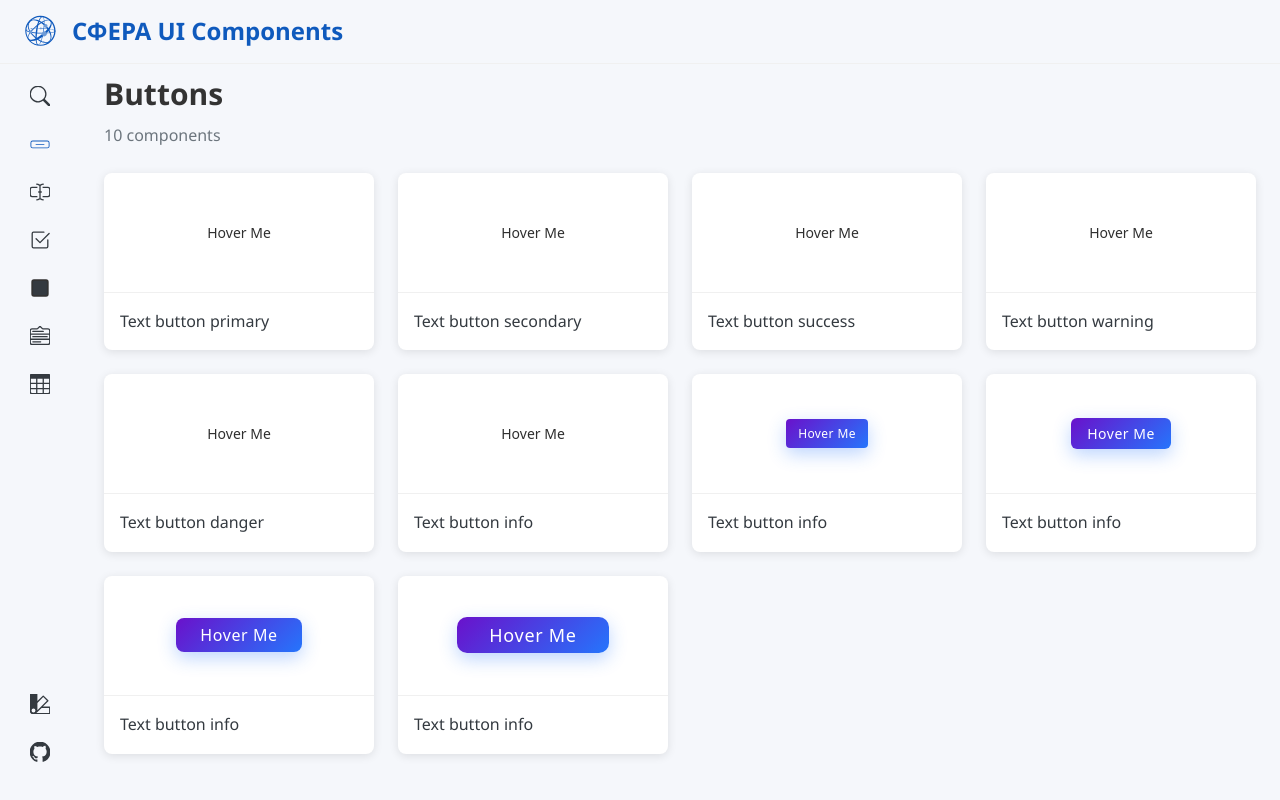
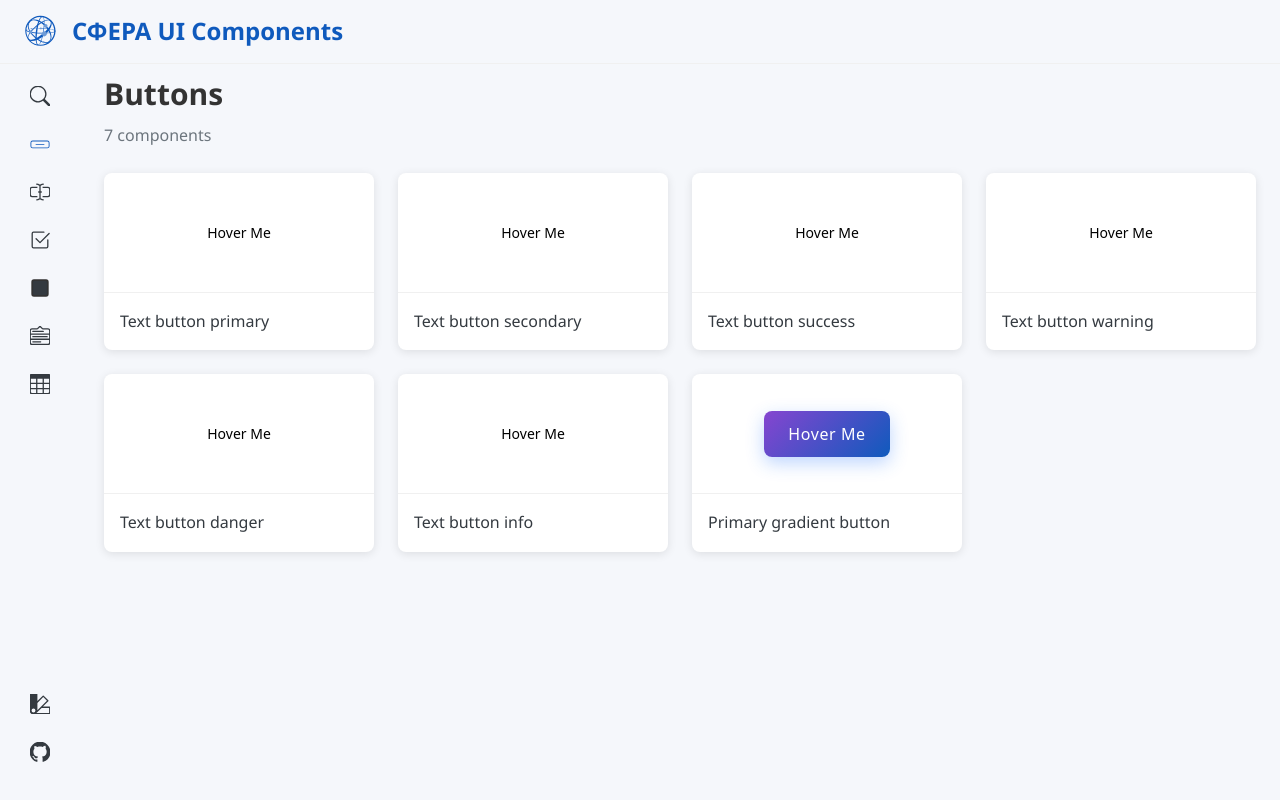
Before and after one commit to nikita20002000/sphere-web-fragments, a React (Vite) app: page / in a window 1280 px wide. Built offline with nearby package versions, Linux system fonts and the light colour scheme.

Commit message:
Feat: Added gradient-button component, added primary colors palette and changed scss buttons structure

```diff
--- a/src/components/ui-components/buttons/Buttons.scss
+++ b/src/components/ui-components/buttons/Buttons.scss
@@ -7,15 +7,101 @@
 
 // Button Size classes
 .bt {
+    &.xxs {
+        padding: sizes.$xxs-button-vertical-padding sizes.$xxs-button-horizontal-padding;
+        font-size: sizes.$xxs-button-font-size;
+        font-weight: fonts.$bt-light-font-weight;
+        letter-spacing: sizes.$xxs-button-letter-spacing;
+        border-radius: sizes.$xxs-button-border-radius;
+    }
+
+    &.xs {
+        padding: sizes.$xs-button-vertical-padding sizes.$xs-button-horizontal-padding;
+        font-size: sizes.$xs-button-font-size;
+        font-weight: fonts.$bt-light-font-weight;
+        letter-spacing: sizes.$xs-button-letter-spacing;
+        border-radius: sizes.$xs-button-border-radius;
+    }
+
     &.sm {
-        font-size: var(--sm-btn-font-size);
+        padding: sizes.$sm-button-vertical-padding sizes.$sm-button-horizontal-padding;
+        font-size: sizes.$sm-button-font-size;
+        font-weight: fonts.$bt-light-font-weight;
+        letter-spacing: sizes.$sm-button-letter-spacing;
+        border-radius: sizes.$sm-button-border-radius;
+    }
+
+    &.md {
+        padding: sizes.$md-button-vertical-padding sizes.$md-button-horizontal-padding;
+        font-size: sizes.$md-button-font-size;
+        font-weight: fonts.$bt-light-font-weight;
+        letter-spacing: sizes.$md-button-letter-spacing;
+        border-radius: sizes.$md-button-border-radius;
+    }
+
+    &.lg {
+        padding: sizes.$lg-button-vertical-padding sizes.$lg-button-horizontal-padding;
+        font-size: sizes.$lg-button-font-size;
+        font-weight: fonts.$bt-light-font-weight;
+        letter-spacing: sizes.$lg-button-letter-spacing;
+        border-radius: sizes.$lg-button-border-radius;
+    }
+
+    &.xl {
+        padding: sizes.$xl-button-vertical-padding sizes.$xl-button-horizontal-padding;
+        font-size: sizes.$xl-button-font-size;
+        font-weight: fonts.$bt-light-font-weight;
+        letter-spacing: sizes.$xl-button-letter-spacing;
+        border-radius: sizes.$xl-button-border-radius;
+    }
+}
+
+// Gradient default buttons
+.bt-gradient {
+    background: linear-gradient(135deg, #6a11cb 0%, #2575fc 100%);
+    border: none;
+    box-shadow: 0 6px 18px rgba(37, 117, 252, 0.3);
+    cursor: pointer;
+    transition: all 0.3s ease;
+    position: relative;
+    overflow: hidden;
+    outline: none;
+
+    &.primary {
+        color: colors.$full-white;
+        background: linear-gradient(135deg, colors.$purple 0%, colors.$color-primary 100%);
+    }
+
+    &:hover {
+        transform: translateY(-3px);
+        box-shadow: 0 10px 25px rgba(37, 117, 252, 0.4);
+    }
+
+    &:active {
+        transform: translateY(1px);
+        box-shadow: 0 4px 12px rgba(37, 117, 252, 0.25);
+    }
+
+    &::before {
+        content: '';
+        position: absolute;
+        top: 0;
+        left: -100%;
+        width: 100%;
+        height: 100%;
+        background: linear-gradient(135deg, #2575fc 0%, #6a11cb 100%);
+        transition: left 0.5s;
+        z-index: -1;
+    }
+
+    &:hover::before {
+        left: 0;
     }
 }
 
 .bt {
     font-family: fonts.$bt-default-font;
     font-weight: fonts.$bt-default-font-weight;
-    color: colors.$main-text-color;
     font-size: fonts.$font-size-sm;
 
     &:hover {
@@ -84,74 +170,3 @@
 .bt-text.lg {
     font-size: var(--lg-btn-text-font-size);
 }
-
-
-.size-test {
-    color: #ffffff;
-    background: linear-gradient(135deg, #6a11cb 0%, #2575fc 100%);
-    border: none;
-    box-shadow: 0 6px 18px rgba(37, 117, 252, 0.3);
-    cursor: pointer;
-    transition: all 0.3s ease;
-    position: relative;
-    overflow: hidden;
-    outline: none;
-
-    &:hover {
-        transform: translateY(-3px);
-        box-shadow: 0 10px 25px rgba(37, 117, 252, 0.4);
-    }
-
-    &:active {
-        transform: translateY(1px);
-        box-shadow: 0 4px 12px rgba(37, 117, 252, 0.25);
-    }
-
-    &::before {
-        content: '';
-        position: absolute;
-        top: 0;
-        left: -100%;
-        width: 100%;
-        height: 100%;
-        background: linear-gradient(135deg, #2575fc 0%, #6a11cb 100%);
-        transition: left 0.5s;
-        z-index: -1;
-    }
-
-    &:hover::before {
-        left: 0;
-    }
-
-    &.xs {
-        padding: sizes.$xs-button-vertical-padding sizes.$xs-button-horizontal-padding;
-        font-size: sizes.$xs-button-font-size;
-        font-weight: fonts.$bt-light-font-weight;
-        letter-spacing: sizes.$xs-button-letter-spacing;
-        border-radius: sizes.$xs-button-border-radius;
-    }
-
-    &.sm {
-        padding: sizes.$xs-button-vertical-padding sizes.$sm-button-horizontal-padding;
-        font-size: sizes.$sm-button-font-size;
-        font-weight: fonts.$bt-light-font-weight;
-        letter-spacing: sizes.$sm-button-letter-spacing;
-        border-radius: sizes.$sm-button-border-radius;
-    }
-
-    &.md {
-        padding: sizes.$xs-button-vertical-padding sizes.$md-button-horizontal-padding;
-        font-size: sizes.$md-button-font-size;
-        font-weight: fonts.$bt-light-font-weight;
-        letter-spacing: sizes.$md-button-letter-spacing;
-        border-radius: sizes.$md-button-border-radius;
-    }
-
-    &.lg {
-        padding: sizes.$xs-button-vertical-padding sizes.$lg-button-horizontal-padding;
-        font-size: sizes.$lg-button-font-size;
-        font-weight: fonts.$bt-light-font-weight;
-        letter-spacing: sizes.$lg-button-letter-spacing;
-        border-radius: sizes.$lg-button-border-radius;
-    }
-}
--- a/src/components/ui-components/buttons/buttons.json
+++ b/src/components/ui-components/buttons/buttons.json
@@ -62,40 +62,10 @@
     },
     {
       "id": "btn-5",
-      "name": "Text button info",
+      "name": "Primary gradient button",
       "component": "Button",
       "props": {
-        "className": "size-test xs",
-        "children": "Hover Me"
-      }
-    },
-
-    {
-      "id": "btn-5",
-      "name": "Text button info",
-      "component": "Button",
-      "props": {
-        "className": "size-test sm",
-        "children": "Hover Me"
-      }
-    },
-
-    {
-      "id": "btn-5",
-      "name": "Text button info",
-      "component": "Button",
-      "props": {
-        "className": "size-test md",
-        "children": "Hover Me"
-      }
-    },
-
-    {
-      "id": "btn-5",
-      "name": "Text button info",
-      "component": "Button",
-      "props": {
-        "className": "size-test lg",
+        "className": "bt bt-gradient md primary",
         "children": "Hover Me"
       }
     }
--- a/src/components/ui-components/styles/_colors.scss
+++ b/src/components/ui-components/styles/_colors.scss
@@ -1,9 +1,23 @@
 /* Colors */
 $main-text-color: #2F2F2F;
-$color-primary: #0F5ABD;
 $color-secondary: #999999;
 
 $success-color: #28a745;
 $danger-color: #dc3545;
 $warning-color: #ffc107;
 $info-color: #17a2b8;
+
+$full-white: #ffffff;
+$purple: #8645d0;
+
+//Brand primary palette
+$primary-900: hsl(211, 92%, 10%);
+$primary-800: hsl(212, 92%, 20%);
+$primary-700: hsl(214, 90%, 23%);
+$primary-600: hsl(214, 90%, 31%);
+$color-primary: hsl(214, 85%, 40%);
+$primary-400: hsl(214, 57%, 64%);
+$primary-300: hsl(212, 69%, 78%);
+$primary-200: hsl(212, 62%, 88%);
+$primary-100: hsl(215, 83%, 95%);
+$primary-200-40-p: hsla(212, 62%, 88%, 0.4)
--- a/src/components/ui-components/styles/_sizes.scss
+++ b/src/components/ui-components/styles/_sizes.scss
@@ -1,8 +1,12 @@
 /* Sizes */
+// FIXME: Убрать из кода
 $btn-text-height: 1.2rem;
 $btn-text-border: .4rem;
 
 // Horizontal and vertical paddings
+$xxs-button-horizontal-padding: 0.5rem;
+$xxs-button-vertical-padding: 0.25rem;
+
 $xs-button-horizontal-padding: 0.75rem;
 $xs-button-vertical-padding: 0.375rem;
 
@@ -18,45 +22,41 @@ $lg-button-vertical-padding: 1rem;
 $xl-button-horizontal-padding: 2.5rem;
 $xl-button-vertical-padding: 1.25rem;
 
-// Additional padding
 $xxl-button-horizontal-padding: 3rem;
 $xxl-button-vertical-padding: 1.5rem;
 
-$xxs-button-horizontal-padding: 0.5rem;
-$xxs-button-vertical-padding: 0.25rem;
-
 // Font sizes
+$xxs-button-font-size: 0.625rem; // 10px
 $xs-button-font-size: 0.75rem;  // 12px
 $sm-button-font-size: 0.875rem; // 14px
 $md-button-font-size: 1rem;     // 16px
 $lg-button-font-size: 1.125rem; // 18px
 $xl-button-font-size: 1.25rem;  // 20px
 $xxl-button-font-size: 1.5rem;  // 24px
-$xxs-button-font-size: 0.625rem; // 10px
 
 // Minimal height
+$xxs-button-min-height: 1.5rem;
 $xs-button-min-height: 1.75rem;
 $sm-button-min-height: 2.25rem;
 $md-button-min-height: 2.75rem;
 $lg-button-min-height: 3.25rem;
 $xl-button-min-height: 3.75rem;
 $xxl-button-min-height: 4.25rem;
-$xxs-button-min-height: 1.5rem;
 
 // Border radius
+$xxs-button-border-radius: 0.1875rem; // 3px
 $xs-button-border-radius: 0.25rem;  // 4px
 $sm-button-border-radius: 0.375rem; // 6px
 $md-button-border-radius: 0.5rem;   // 8px
 $lg-button-border-radius: 0.625rem; // 10px
 $xl-button-border-radius: 0.75rem;  // 12px
 $xxl-button-border-radius: 1rem;    // 16px
-$xxs-button-border-radius: 0.1875rem; // 3px
 
 // Letter spacing
+$xxs-button-letter-spacing: 0.01875rem; // 0.3px
 $xs-button-letter-spacing: 0.025rem;  // 0.4px
 $sm-button-letter-spacing: 0.03125rem; // 0.5px
 $md-button-letter-spacing: 0.0375rem;  // 0.6px
 $lg-button-letter-spacing: 0.04375rem; // 0.7px
 $xl-button-letter-spacing: 0.05rem;    // 0.8px
 $xxl-button-letter-spacing: 0.0625rem; // 1px
-$xxs-button-letter-spacing: 0.01875rem; // 0.3px
```
